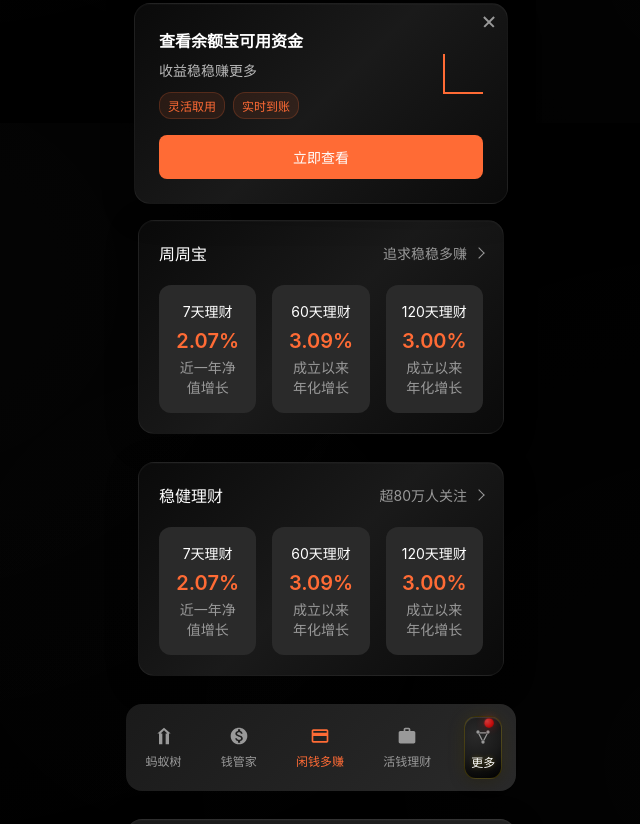
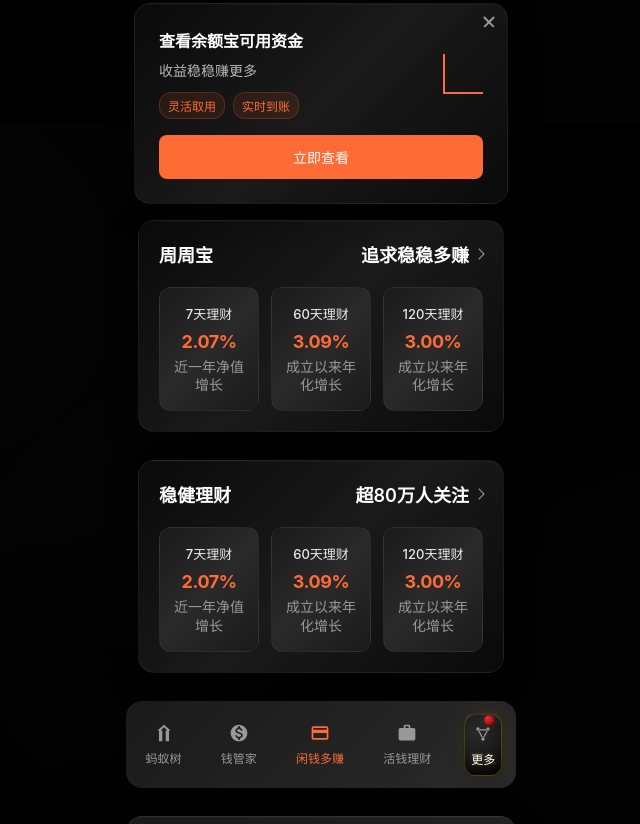
Before and after one commit to RoyLmy/yuebao-app, a website: page index.html in a window 1280 px wide. Shown: the part 677-1501 px from the top of the page, without its empty margins (319-959 px from the left). Drawn offline with Linux system fonts and the light colour scheme.

Commit message:
自动提交 - 2025-06-27 09:34:46

```diff
--- a/index.html
+++ b/index.html
@@ -10,7 +10,7 @@
     <link rel="apple-touch-icon" href="./icon-192.png">
     <link rel="manifest" href="./manifest.json">
     <title>支付宝宝</title>
-            <link rel="stylesheet" href="style.css?v=20241219be">
+            <link rel="stylesheet" href="style.css?v=20241219bf">
     <meta http-equiv="Cache-Control" content="no-cache, no-store, must-revalidate">
     <meta http-equiv="Pragma" content="no-cache">
     <meta http-equiv="Expires" content="0">
--- a/style.css
+++ b/style.css
@@ -1,5 +1,5 @@
-/* 强制刷新样式 - 版本 20241219be */
-/* 最后更新时间: 2025-06-27 09:25:00 */
+/* 强制刷新样式 - 版本 20241219bf */
+/* 最后更新时间: 2025-06-27 09:30:00 */
 
 * {
     margin: 0;
@@ -176,6 +176,28 @@
         box-shadow:
             0 8px 32px rgba(0, 0, 0, 0.3),
             inset 0 1px 0 rgba(255, 255, 255, 0.02);
+    }
+
+    .finance-products {
+        gap: 10px;
+    }
+
+    .product-item {
+        padding: 14px 10px;
+    }
+
+    .product-title {
+        font-size: 12px;
+        margin-bottom: 6px;
+    }
+
+    .product-rate {
+        font-size: 16px;
+        margin-bottom: 4px;
+    }
+
+    .product-desc {
+        font-size: 10px;
     }
 
     .action-buttons {
@@ -547,6 +569,26 @@
             inset 0 1px 0 rgba(255, 255, 255, 0.02);
     }
 
+    .finance-products {
+        gap: 14px;
+    }
+
+    .product-item {
+        padding: 18px 14px;
+    }
+
+    .product-title {
+        font-size: 14px;
+    }
+
+    .product-rate {
+        font-size: 20px;
+    }
+
+    .product-desc {
+        font-size: 12px;
+    }
+
     .action-buttons {
         margin: 0 8px 16px 8px;
         width: calc(100% - 16px);
@@ -1440,45 +1482,70 @@
     margin-bottom: 20px;
 }
 
+.section-header span {
+    font-size: 18px;
+    font-weight: 600;
+    color: #ffffff;
+}
+
 .more-link,
 .attention {
     display: flex;
     align-items: center;
-    gap: 8px;
-    color: #999;
+    gap: 6px;
+    color: rgba(255, 255, 255, 0.6);
     font-size: 14px;
+    cursor: pointer;
+    transition: color 0.3s ease;
+}
+
+.more-link:hover,
+.attention:hover {
+    color: #ff6b35;
 }
 
 .finance-products {
     display: grid;
     grid-template-columns: repeat(3, 1fr);
-    gap: 16px;
-    margin-top: 16px;
+    gap: 12px;
+    margin-top: 0;
 }
 
 .product-item {
-    background: #2a2a2a;
-    padding: 16px;
+    background: linear-gradient(135deg, #1a1a1a 0%, #2a2a2a 50%, #1a1a1a 100%);
+    padding: 16px 12px;
     border-radius: 12px;
     text-align: center;
+    border: 1px solid rgba(255, 255, 255, 0.05);
+    transition: all 0.3s ease;
+    cursor: pointer;
+}
+
+.product-item:hover {
+    transform: translateY(-2px);
+    border-color: rgba(255, 107, 53, 0.3);
+    box-shadow: 0 4px 16px rgba(255, 107, 53, 0.1);
 }
 
 .product-title {
-    font-size: 14px;
+    font-size: 13px;
     margin-bottom: 8px;
-    color: #ffffff;
+    color: rgba(255, 255, 255, 0.9);
+    font-weight: 500;
 }
 
 .product-rate {
-    font-size: 20px;
-    font-weight: 600;
+    font-size: 18px;
+    font-weight: 700;
     color: #ff6b35;
-    margin-bottom: 4px;
+    margin-bottom: 6px;
+    letter-spacing: -0.5px;
 }
 
 .product-desc {
-    font-size: 12px;
-    color: #999;
+    font-size: 11px;
+    color: rgba(255, 255, 255, 0.5);
+    line-height: 1.3;
 }
 
 /* 删除赚钱游戏相关样式 */
```
